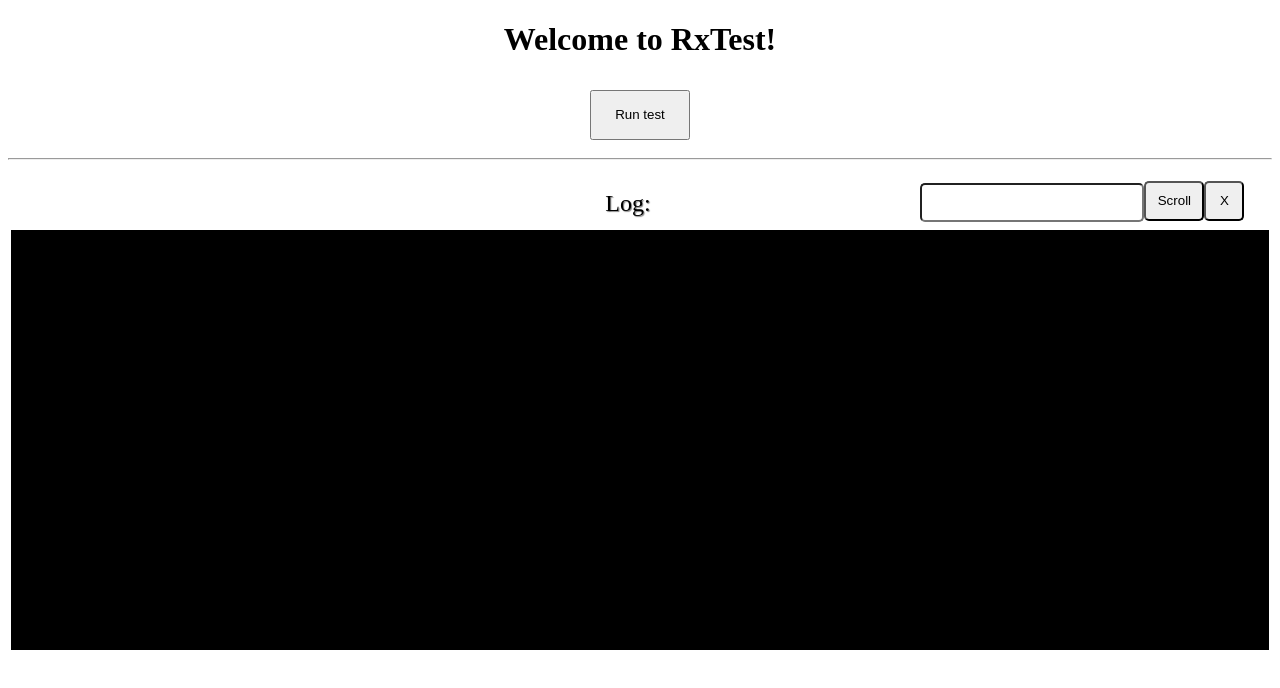
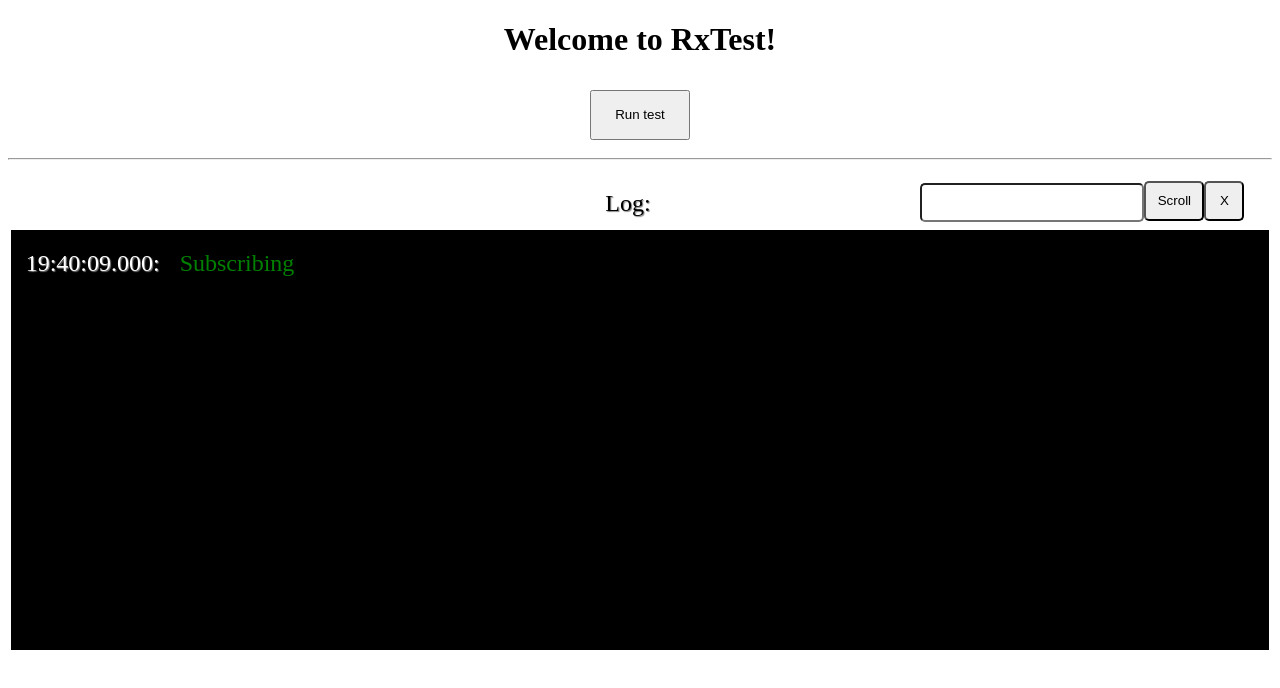
Before and after one commit to BeSeech/angular_logs, an Angular app: page / in a window 1280 px wide. Shown: the top 688 px of the page. Built offline with nearby package versions, Linux system fonts and the light colour scheme.

Commit message:
Performing search on keyup event

```diff
--- a/src/app/logs/logs.component.css
+++ b/src/app/logs/logs.component.css
@@ -104,7 +104,7 @@ div.subItemSpace {
 }
 
 
-div.itemvalue {
+div.itemValue {
   margin-left: 100px;
   word-wrap: break-word;
 }
--- a/src/app/logs/logs.component.html
+++ b/src/app/logs/logs.component.html
@@ -2,9 +2,9 @@
 <div style="position: relative; text-align: center; margin-top: 10px; min-width: 600px; ">
   <div id="topBar">
     <div id="actions">
-      <input type="text" class="search" #searchInput (change)="this.filter(searchInput.value)">
-      <button [style.top]="this.top" #scroolLogs class="scroll" (click)="this.scroll()"> Scroll</button>
-      <button [style.top]="this.top" #clearLogs class="clear" (click)="this.clear()"> X</button>
+      <input type="text" #inputField class="search">
+      <button #scroolLogs class="scroll" (click)="this.scroll()"> Scroll</button>
+      <button #clearLogs class="clear" (click)="this.clear()"> X</button>
     </div>
     <div id="caption">Log:</div>
   </div>
@@ -12,7 +12,7 @@
     <div class="item" *ngFor="let item of this.getFilteredItems()">
       <div *ngIf="!item.isSubItem" class="datetime">{{item.getDate()}}:</div>
       <div *ngIf="item.isSubItem" class="subItemSpace">{{item.getDate()}}:</div>
-      <div [ngStyle]="{color: item.getColor()}" class="itemvalue"> {{item.value}}</div>
+      <div [ngStyle]="{color: item.getColor()}" class="itemValue"> {{item.value}}</div>
     </div>
   </div>
 </div>
--- a/src/app/logs/logs.component.ts
+++ b/src/app/logs/logs.component.ts
@@ -4,6 +4,7 @@ import {
 import {LogColor, LogItem} from './LogItem';
 import {LogsService} from './LogsService';
 import {Observable} from 'rxjs/Observable';
+import {map} from 'rxjs/operator/map';
 
 @Component({
   selector: 'app-logs',
@@ -14,11 +15,14 @@ import {Observable} from 'rxjs/Observable';
 export class LogsComponent implements OnInit, AfterViewChecked, OnDestroy {
 
   @ViewChild('myLogs') private myScrollContainer: ElementRef;
+  @ViewChild('inputField') private inputField: ElementRef;
+
   @Input() public buffer = 500;
 
   private items: LogItem[] = [];
   private searchPattern: RegExp;
   private isFiltered = false;
+  private keyUpObservable: any;
 
   constructor(private logService: LogsService) {
   }
@@ -37,7 +41,7 @@ export class LogsComponent implements OnInit, AfterViewChecked, OnDestroy {
   }
 
   ngAfterViewChecked() {
-    this.scrollToBottom();
+      this.scrollToBottom();
   }
 
   private prepareTemplate(s: string): string {
@@ -104,7 +108,13 @@ export class LogsComponent implements OnInit, AfterViewChecked, OnDestroy {
           this.items[0].isSubItem = false;
         }
         this.items.push(logItem);
-        this.scrollToBottom();
       });
+
+    this.logService.success('Subscribing');
+    this.keyUpObservable = Observable.fromEvent(this.inputField.nativeElement, 'keyup')
+      .map(() => this.inputField.nativeElement.value)
+      .debounceTime(250).distinctUntilChanged();
+    this.keyUpObservable.subscribe(s => this.filter(s));
+
   }
 }
```
